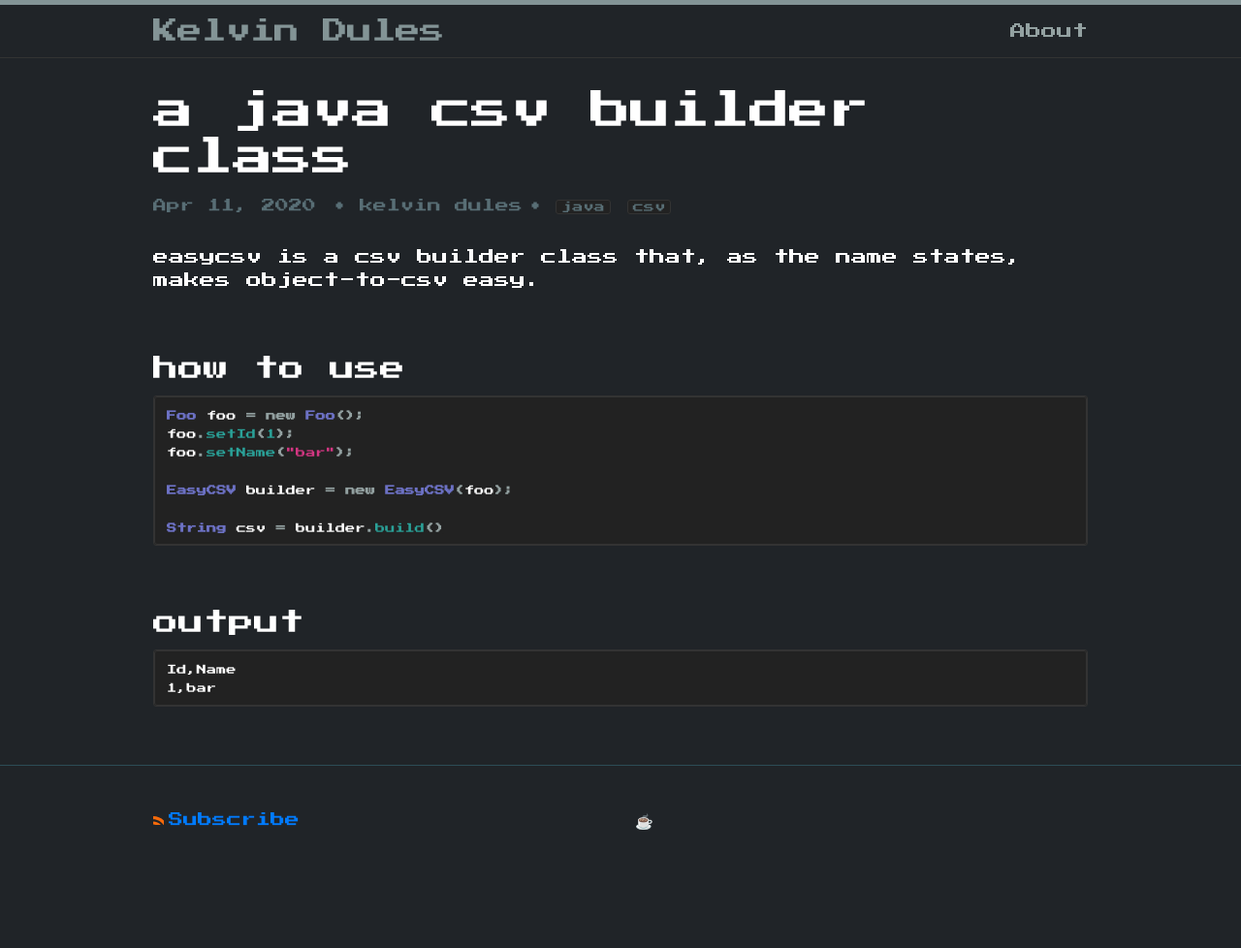
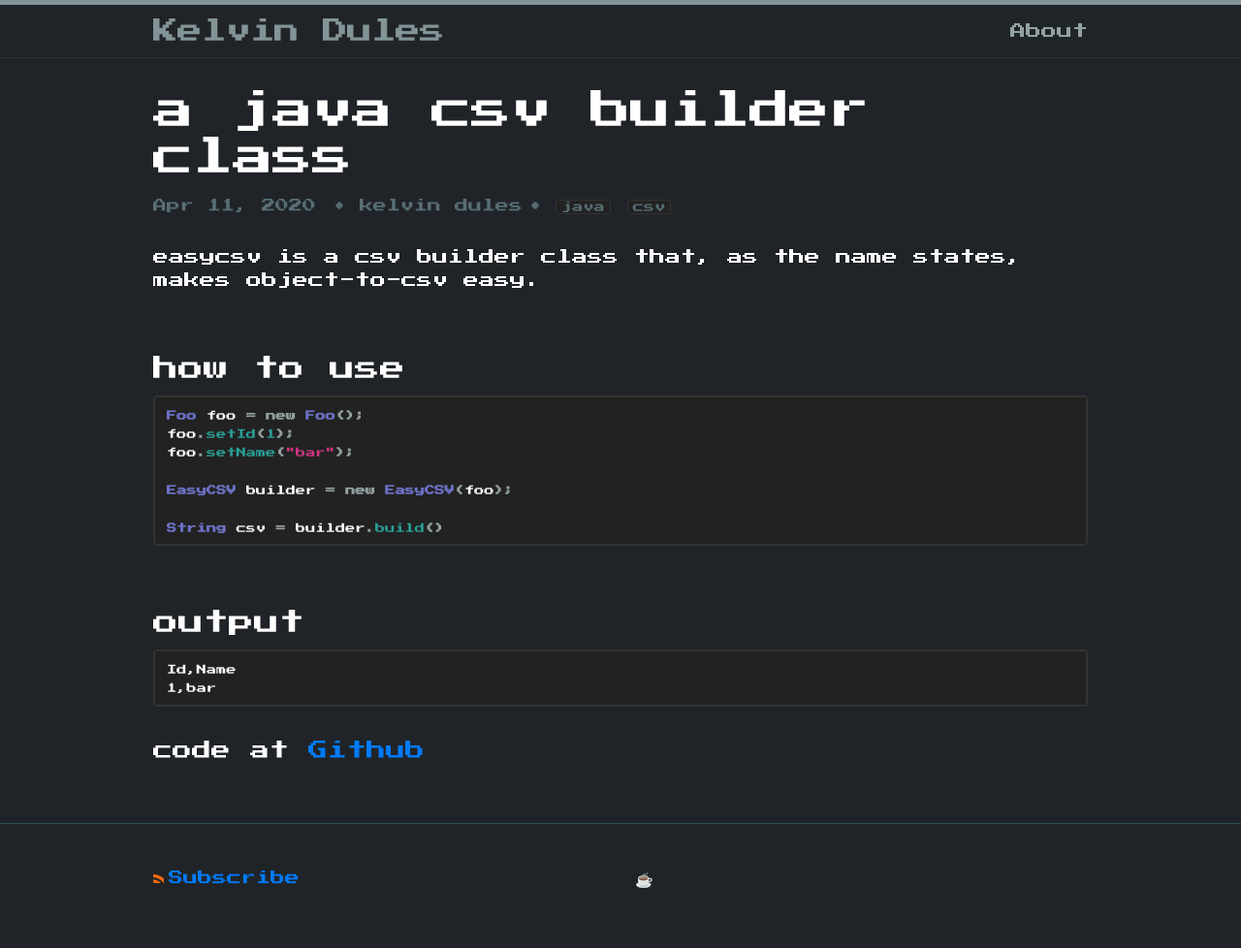
Before and after one commit to kelvindules/kelvindules.github.io, a Jekyll site: the page built from _posts/2020-04-10-easycsv.markdown, in a window 1280 px wide. Shown: the whole page at 97% size. Built offline with Jekyll 4.4.1, drawn with Linux system fonts in a browser that asks for light colours; before the commit the page ends 918 px from its top, so only the background shows below that.

Commit message:
adds github link

````diff
--- a/_posts/2020-04-10-easycsv.markdown
+++ b/_posts/2020-04-10-easycsv.markdown
@@ -26,3 +26,5 @@ String csv = builder.build()
 Id,Name
 1,bar
 ```
+
+#### code at [Github](https://github.com/kelvindules/easycsv.git)
````
